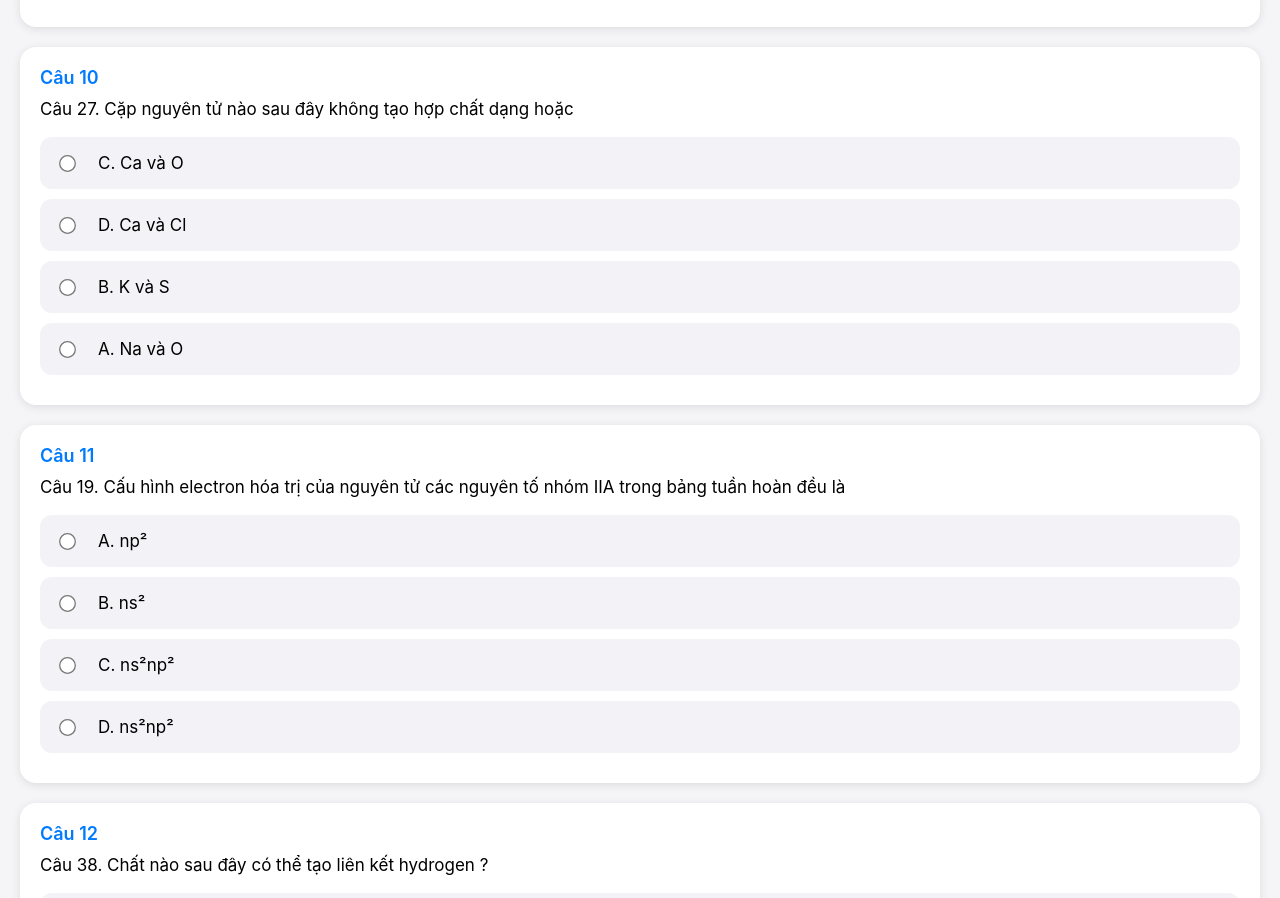
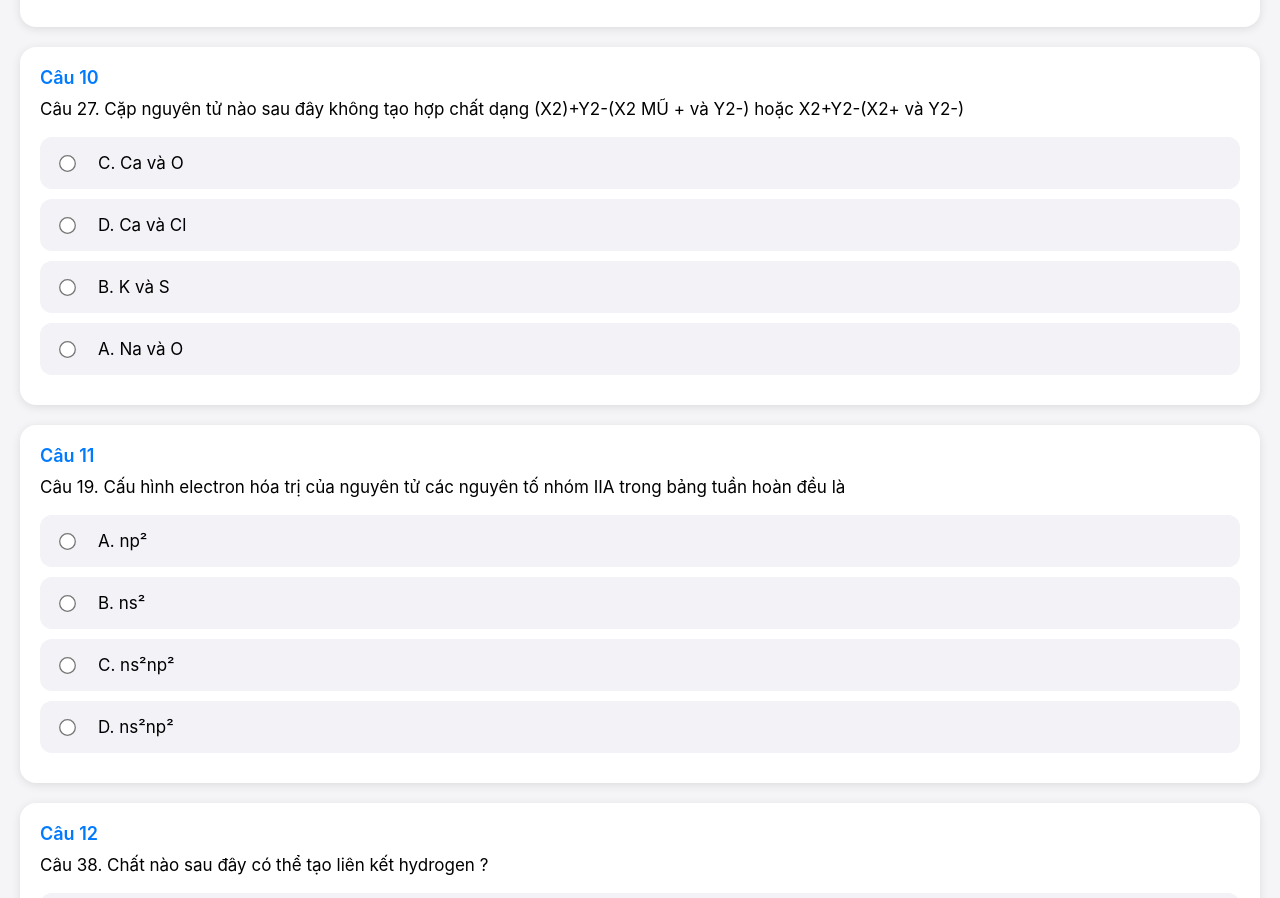
Before and after one commit to tutoanh49-afk/hoahocazota.github.io, a plain HTML site: page index.html in a window 1280 px wide. Shown: the part 3804-4702 px from the top of the page. Drawn offline with Linux system fonts and the light colour scheme.

Commit message:
Update index.html

```diff
--- a/index.html
+++ b/index.html
@@ -130,7 +130,7 @@
             {q:"Câu 24. Liên kết ion là loại liên kết hóa học được hình thành nhờ lực hút tĩnh điện giữa các phần tử nào sau đây ?",o:["A. Cation và anion","B. Các anion","C. Cation và electron tự do","D. Electron và hạt nhân nguyên tử"],c:0},
             {q:"Câu 25. Biểu diễn sự tạo thành ion nào sau đây là đúng ?",o:["A. Na + 1e → Na⁺","B. Cl₂ → 2Cl⁻ + 2e","C. O₂ + 2e → 2O²⁻","D. Al → Al³⁺ + 3e"],c:3},
             {q:"Câu 26. Số electron và số proton trong ion là",o:["A. 11 electron và 11 proton","B. 10 electron và 11 proton","C. 11 electron và 10 proton","D. 11 electron và 12 proton"],c:1},
-            {q:"Câu 27. Cặp nguyên tử nào sau đây không tạo hợp chất dạng hoặc",o:["A. Na và O","B. K và S","C. Ca và O","D. Ca và Cl"],c:2},
+            {q:"Câu 27. Cặp nguyên tử nào sau đây không tạo hợp chất dạng (X2)+Y2-(X2 MŨ + và Y2-) hoặc X2+Y2-(X2+ và Y2-) ",o:["A. Na và O","B. K và S","C. Ca và O","D. Ca và Cl"],c:2},
             {q:"Câu 28. Liên kết trong phân tử nào sau đây được hình thành nhờ sự xen phủ orbital s – s ?",o:["A. H₂","B. Cl₂","C. NH₃","D. HCl"],c:0},
             {q:"Câu 29. Liên kết trong phân tử nào sau đây được hình thành nhờ sự xen phủ orbital s – p ?",o:["A. H₂","B. Cl₂","C. NH₃","D. O₂"],c:3},
             {q:"Câu 30. Phát biểu nào sau đây không đúng về liên kết có trong phân tử HCl ?",o:["A. Giữa nguyên tử H và Cl có một liên kết đơn","B. Các electron tham gia liên kết đồng thời bị hút về phía hai hạt nhân","C. Phân tử có một momen lưỡng cực","D. Một electron của nguyên tử hydrogen và một electron của nguyên tử chlorine được góp chung và cách đều hai nguyên tử"],c:3},
```
